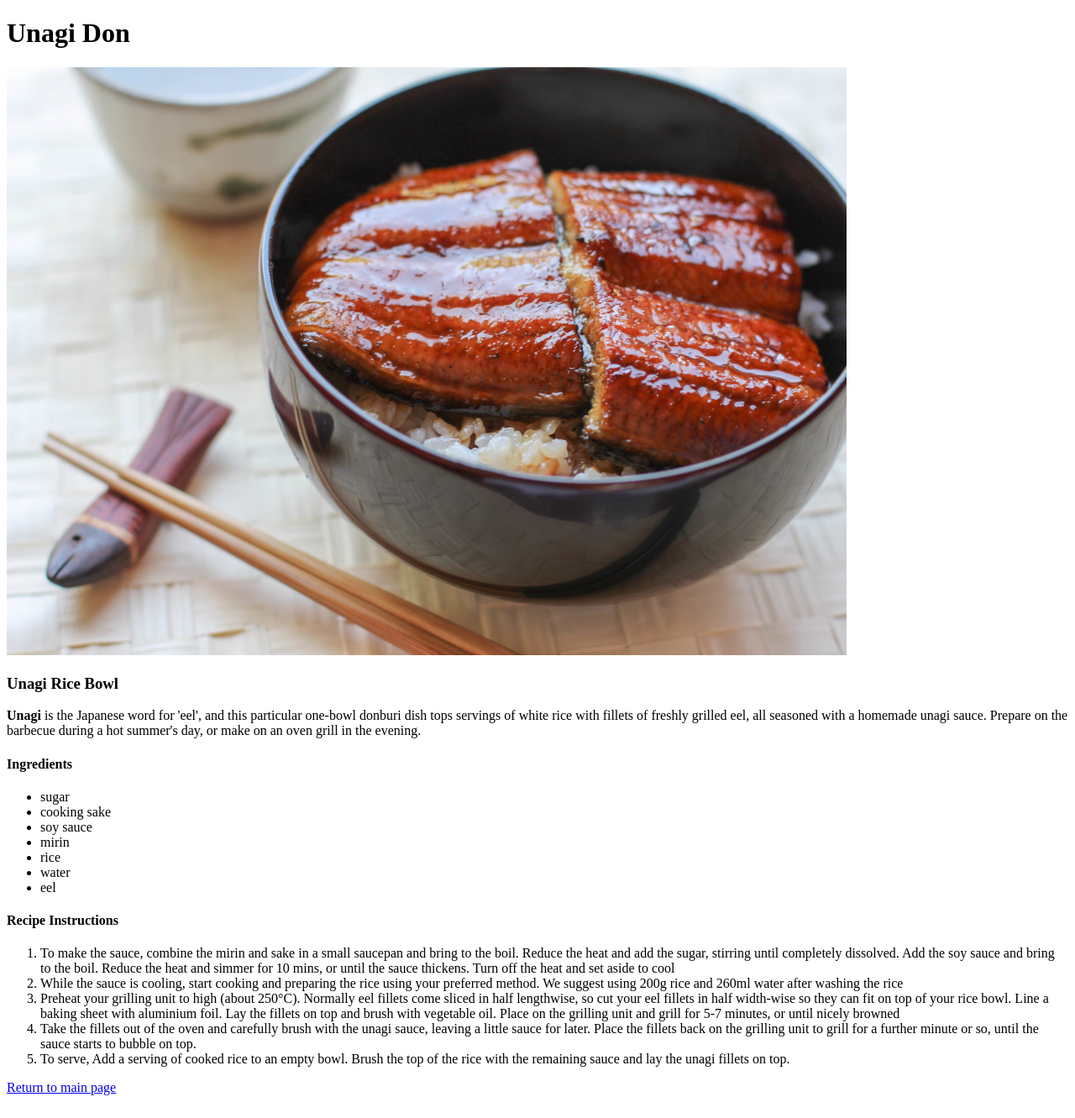
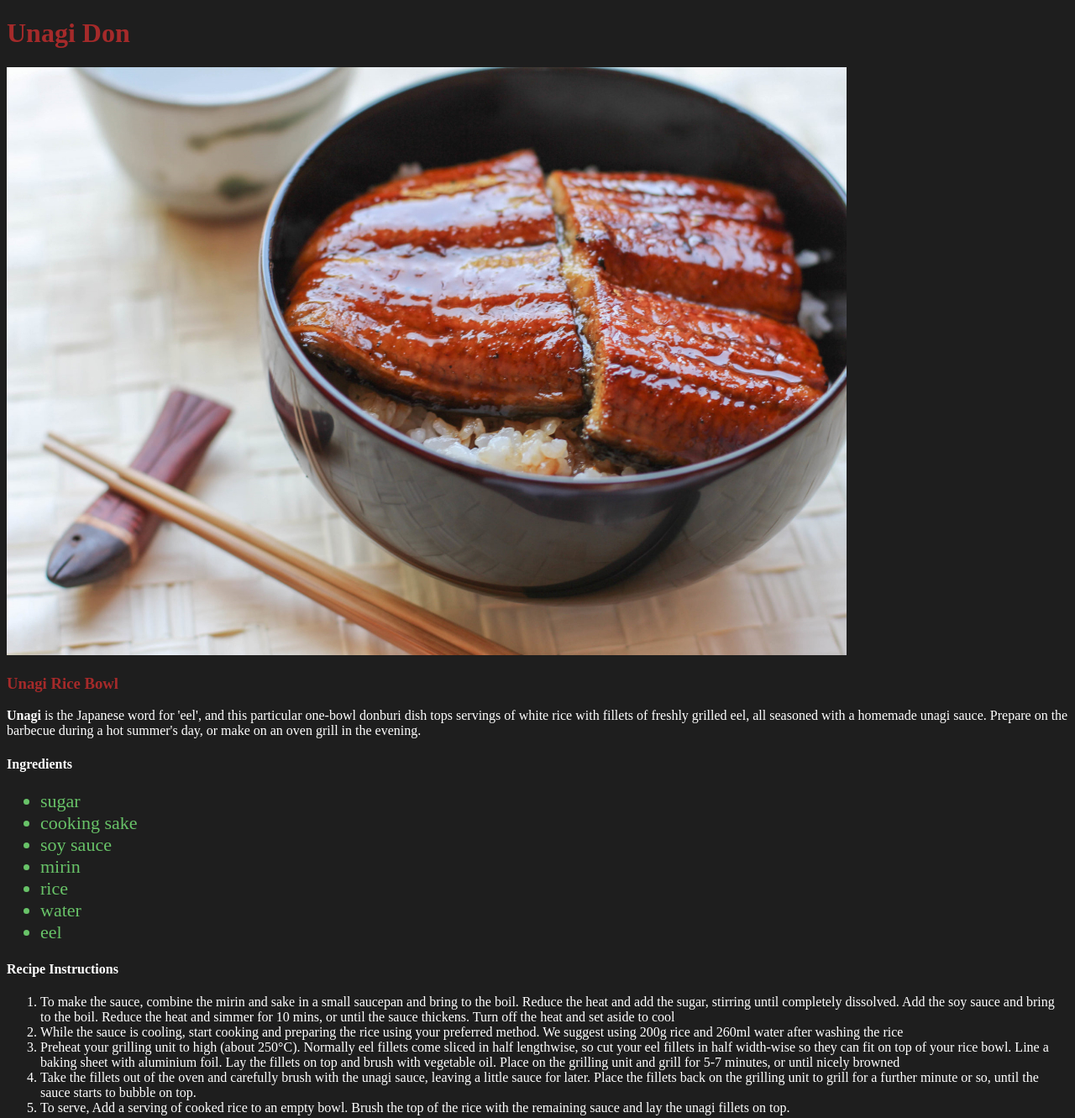
Before and after one commit to meeroTheo/odin-recipes, a plain HTML site: page recipes/unagidon.html in a window 1280 px wide. Shown: the top 1331 px of the page at 84% size. Drawn offline with Linux system fonts and the light colour scheme.

Commit message:
Finish style for unagidon

```diff
--- a/recipes/unagidon.css
+++ b/recipes/unagidon.css
@@ -0,0 +1,20 @@
+body {
+    background-color: #1e1e1e;
+}
+
+.container {
+    color: white
+}
+
+#title {
+    color: brown
+}
+
+#desc {
+    color: brown;
+}
+
+ul {
+    font-size: 22px;
+    color: rgb(104, 195, 104);
+}
--- a/recipes/unagidon.html
+++ b/recipes/unagidon.html
@@ -1,15 +1,19 @@
 <!DOCTYPE html>
 <html lang="en">
+
 <head>
     <meta charset="UTF-8">
     <meta http-equiv="X-UA-Compatible" content="IE=edge">
     <meta name="viewport" content="width=device-width, initial-scale=1.0">
     <title>Unagi Don</title>
+    <link rel="stylesheet" href="unagidon.css">
 </head>
+<div class="container">
+
     <body>
-    <h1>Unagi Don</h1>
-    <img src = "../images/unagidon.jpg" alt="Unagi Don Image">
-    <h3>Unagi Rice Bowl</h3>
+        <h1 id="title">Unagi Don</h1>
+        <img src="../images/unagidon.jpg" alt="Unagi Don Image">
+        <h3 id="desc">Unagi Rice Bowl</h3>
         <p><strong>Unagi</strong> is the Japanese word for 'eel',
             and this particular one-bowl donburi
             dish tops servings of white rice with
@@ -60,4 +64,6 @@
         <a href="../index.html">Return to main page</a>
 
     </body>
+</div>
+
 </html>
```
Lines whose indentation alone changed are shown as unchanged.
